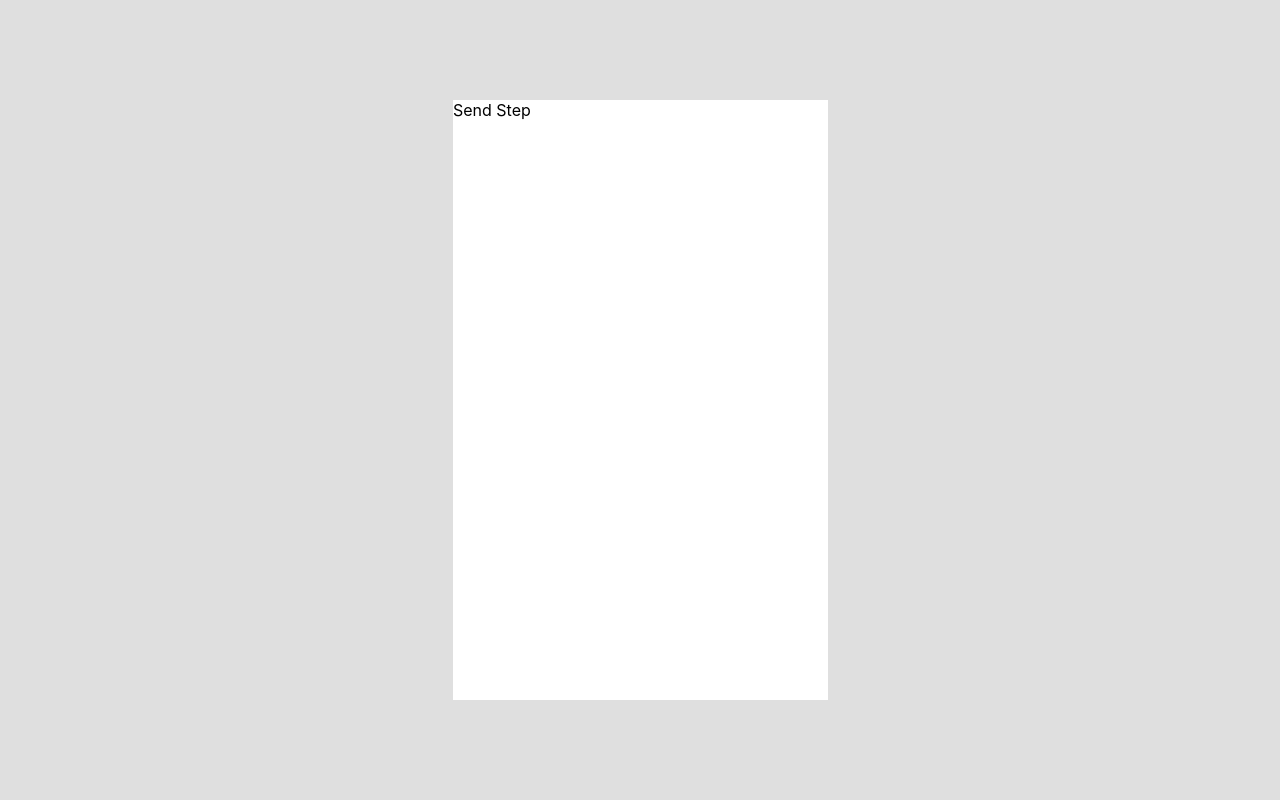
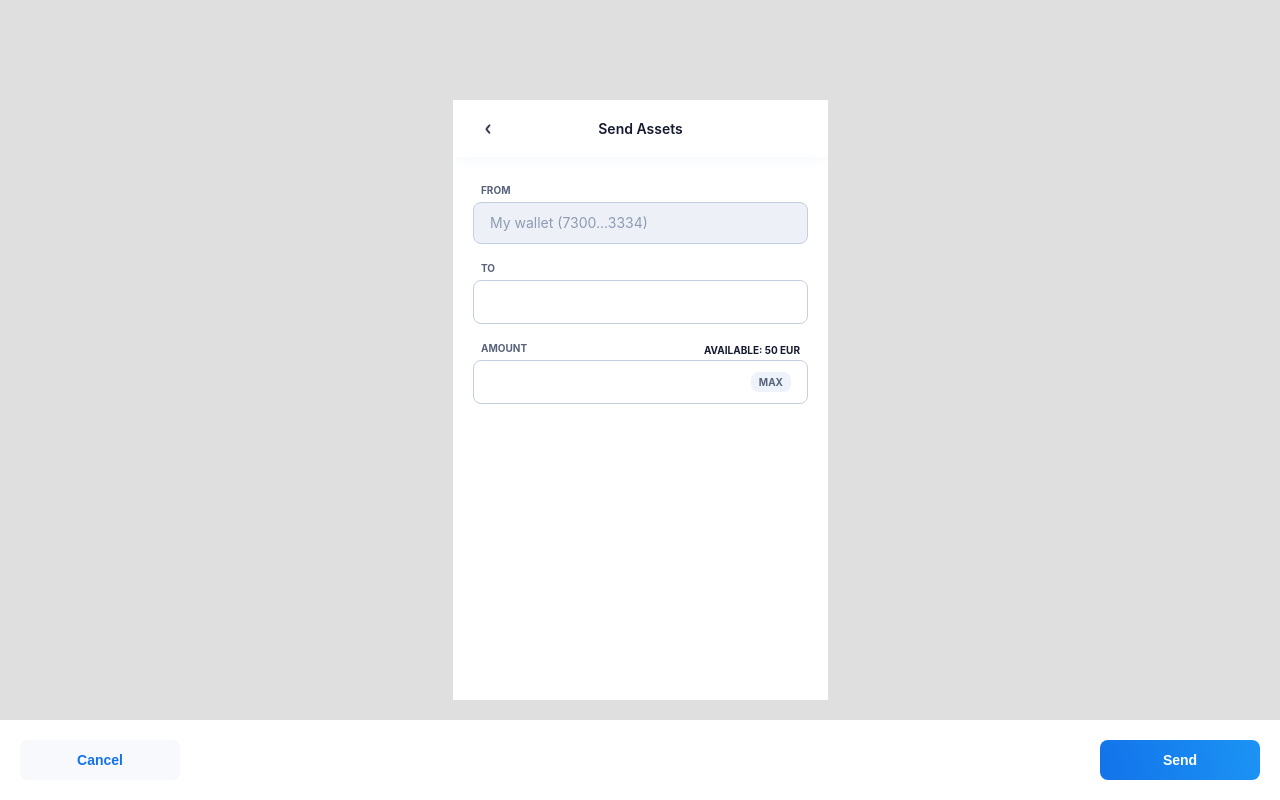
Before and after one commit to AndrewNTA/sky-mavis, a React (Create React App) app: page /send-step in a window 1280 px wide. Built offline with nearby package versions, Linux system fonts and the light colour scheme.

Commit message:
Implement send step page UI

```diff
--- a/src/containers/send-step/index.js
+++ b/src/containers/send-step/index.js
@@ -1,7 +1,55 @@
 import React from 'react';
+import BackIcon from 'static/icons/back-icon.png';
+import Button, { SECONDARY, MEDIUM} from 'components/buttons/button';
+import TextInput from 'components/inputs/textInput';
+
+import './send-step.css';
 
 const SendStep = () => {
-  return <div>Send Step</div>;
+  const AmountActionIcon = <div className="st-max-icon">
+    {'Max'}
+  </div>;
+  return <div className="st-container">
+    <div className="st-header">
+      <img alt="back" src={BackIcon} className="st-back-icon" />
+      <span className="st-header-title">{'Send Assets'}</span>
+    </div>
+    <div className="st-form">
+      <div className="st-form-row">
+        <div className="st-form-label">{'from'}</div>
+        <TextInput
+          readonly={true}
+          defaultValue={'My wallet (7300...3334)'}
+        />
+      </div>
+      <div className="st-form-row">
+        <div className="st-form-label">{'to'}</div>
+        <TextInput />
+      </div>
+      <div className="st-form-row">
+        <div className="st-group-label">
+          <div className="st-form-label">{'amount'}</div>
+          <div className="st-group-label-right">{'available: 50 EUR'}</div>
+        </div>
+        <TextInput
+          actionIcon={AmountActionIcon}
+        />
+      </div>
+    </div>
+    <div className='st-control-group'>
+      <Button
+        size={MEDIUM}
+        onClick={() => {}}
+        text={'Cancel'}
+        type={SECONDARY}
+      />
+      <Button
+        size={MEDIUM}
+        onClick={() => {}}
+        text={'Send'}
+      />
+    </div>
+  </div>;
 };
 
 export default SendStep;
--- /dev/null
+++ b/src/containers/send-step/send-step.css
@@ -0,0 +1,75 @@
+.st-container {
+    height: 100vh;
+}
+.st-header {
+    padding: 18px 32px;
+    background-color: #ffffff;
+    text-align: center;
+    position: relative;
+    box-shadow: 0 4px 12px #F7F9FC;
+}
+.st-back-icon {
+    width: 6px;
+    height: 10px;
+    cursor: pointer;
+    position: absolute;
+    left: 32px;
+    top: calc(50% - 5px);
+}
+.st-header-title {
+    color: #151A30;
+    font-size: 14px;
+    line-height: 20px;
+    font-weight: 600;
+}
+.st-form {
+    padding: 25px 20px;
+}
+.st-form-label {
+    text-transform: uppercase;
+    color: #57627B;
+    font-size: 10px;
+    line-height: 16px;
+    font-weight: 700;
+    margin-bottom: 4px;
+    margin-left: 8px;
+}
+.st-form-row {
+    margin-bottom: 16px;
+}
+.st-group-label {
+    display: flex;
+    align-items: center;
+    justify-content: space-between;
+}
+.st-group-label-right {
+    color: #151A30;
+    font-size: 10px;
+    font-weight: 700;
+    line-height: 16px;
+    text-transform: uppercase;
+    margin-right: 8px;
+}
+.st-max-icon {
+    font-size: 10px;
+    font-weight: 700;
+    line-height: 16px;
+    padding: 2px 8px;
+    color: #57627B;
+    text-transform: uppercase;
+    background-color: #EEF3FB;
+    border-radius: 8px;
+    cursor: pointer;
+}
+.st-control-group {
+    width: 100%;
+    box-sizing: border-box;
+    padding: 20px ;
+    background-color: #ffffff;
+    position: fixed;
+    bottom: 0;
+    left: 0;
+    display: flex;
+    align-items: center;
+    justify-content: space-between;
+}
```
